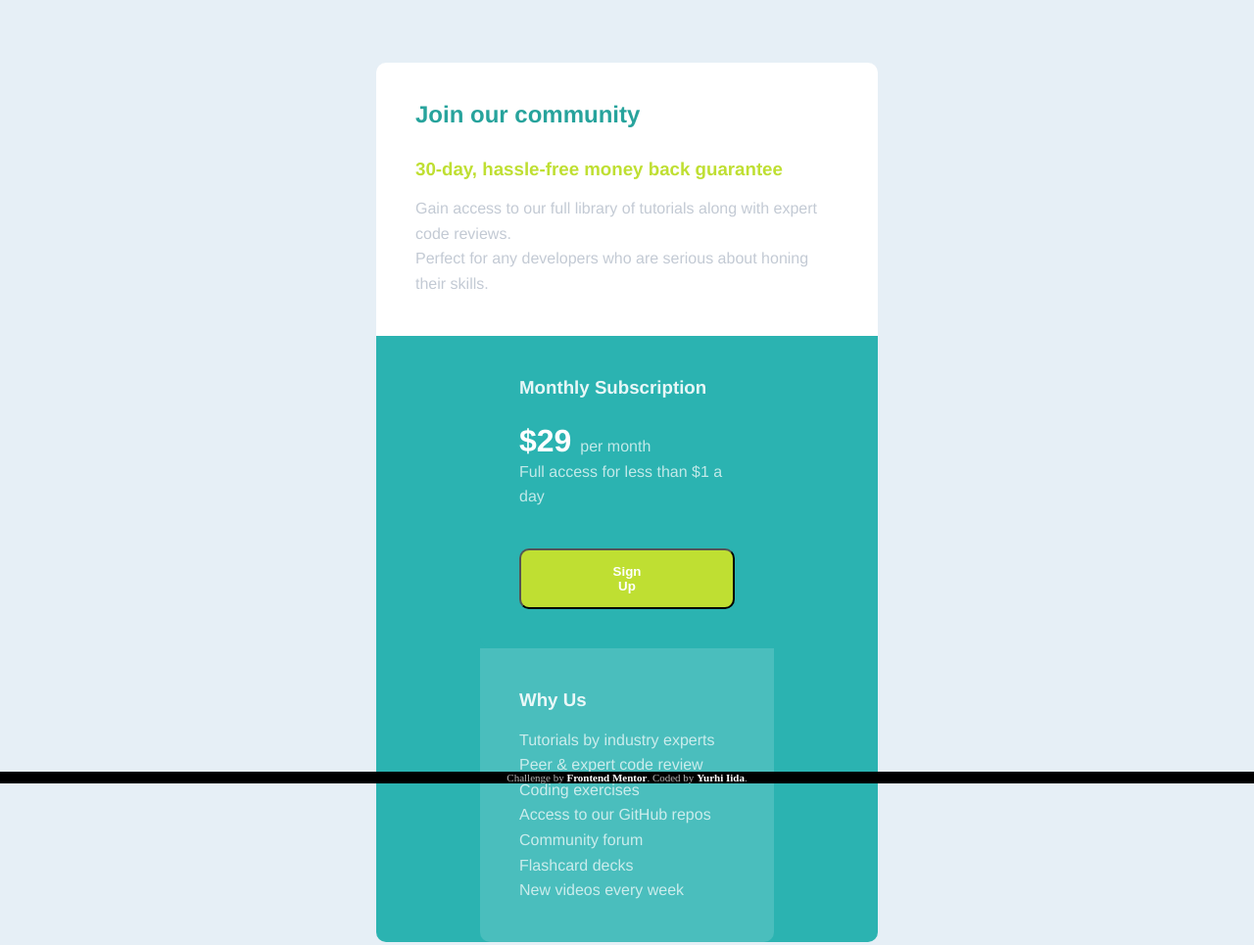
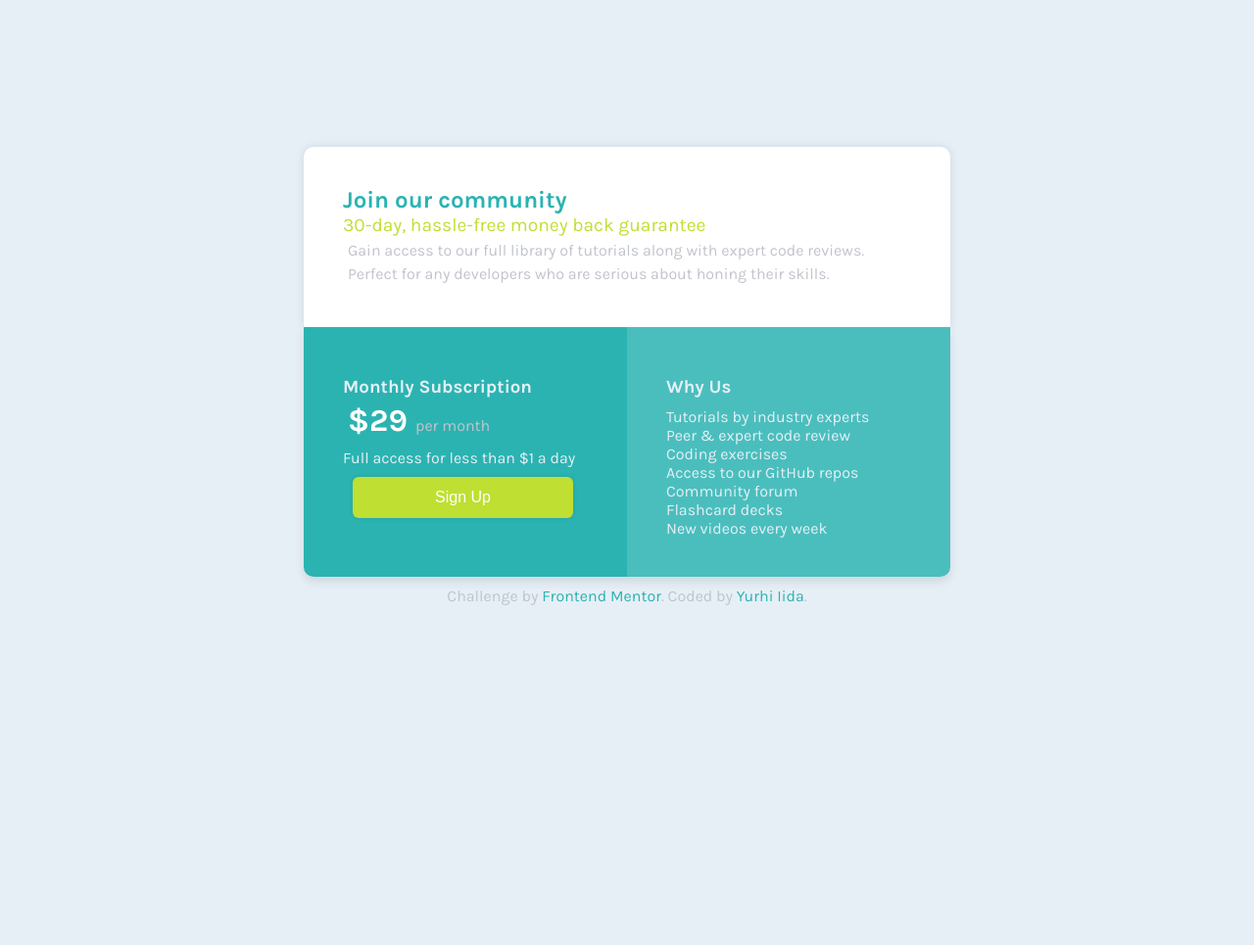
Before and after one commit to Yurhiiida/desafios, a plain HTML site: page desafios/desafio-frontendmentor/desafio-01/index.html in a window 1280 px wide. Shown: the whole page at 98% size. After the commit the page ends 800 px from the top, so only its background shows below. Drawn offline with Linux system fonts and the light colour scheme.

Commit message:
desafio 1 completo

```diff
--- a/desafios/desafio-frontendmentor/desafio-01/index.html
+++ b/desafios/desafio-frontendmentor/desafio-01/index.html
@@ -9,46 +9,38 @@
 </head>
 
 <body>
-  <div class="container" id="header">
-      <section>
-          <h2>Join our community</h2>
-          <h3>30-day, hassle-free money back guarantee</h3>
-          <p>
-              Gain access to our full library of tutorials along with expert code reviews. <br>
-              Perfect for any developers who are serious about honing their skills.
-          </p>
-      </section>
+
+    <div class="header">
+        <h1>Join our community</h1>
+        <h2>30-day, hassle-free money back guarantee</h2>
+        <p class="grey">Gain access to our full library of tutorials along with expert code reviews.</p>
+        <p class="grey">Perfect for any developers who are serious about honing their skills.</p>
+
     </div>
 
-  <div class="flex-container">
-      <div class="container" id="article">
-          <section class="sec2">
+    <main>
+        <div class="aside" id="left">
             <h3>Monthly Subscription</h3>
-              <p><strong>&dollar;29 </strong> per month</p>
+            <p class="grey"><strong>&dollar;29 </strong> per month</p>
             <p>Full access for less than &dollar;1 a day</p>
             <button>Sign Up</button>
-          </section>
         </div>
-      <div class="container" id="aside">
-          <section>
+        <div class="aside" id="right">
             <h3>Why Us</h3>
-              <p>
-                  Tutorials by industry experts <br>
+            <p>Tutorials by industry experts <br>
                 Peer &amp; expert code review <br>
                 Coding exercises <br>
                 Access to our GitHub repos <br>
                 Community forum <br>
                 Flashcard decks <br>
-                  New videos every week <br>
-              </p>
-          </section>
+                New videos every week <br></p>
         </div>
-  </div>
+    </main>
 
   <footer>
-    <p class="attribution">
+    <p>
       Challenge by <a href="https://www.frontendmentor.io?ref=challenge" target="_blank">Frontend Mentor</a>.
-      Coded by <a href="#">Yurhi Iida</a>.
+      Coded by <a href="https://github.com/Yurhiiida" target="_blank">Yurhi Iida</a>.
     </p>
   </footer>
 </body>
--- a/desafios/desafio-frontendmentor/desafio-01/style.css
+++ b/desafios/desafio-frontendmentor/desafio-01/style.css
@@ -1,114 +1,113 @@
-* { margin: 0;
+@import url('https://fonts.googleapis.com/css2?family=Karla:wght@400;700&display=swap');
 
+* {
+    margin: 0;
+    padding: 0;
 }
-
-
 
 body {
     background-color: #E6EFF6;
-    margin-top: 8vh;
-}
-.flex-container{
-    background-color: #2BB3B1;
-    display: flex;
-    flex-wrap: wrap;
-    width: 40vw;
-    min-width: 300px;
-    min-height: 300px;
-    margin: auto;
-    justify-content: center;
-    border-radius: 0 0 10px 10px;
-    margin-bottom: 50px;
+    margin-top: 140px;
+    padding: 10px;
+    font-family: 'Karla', sans-serif;
+    Font-size: 16px;
+    height: max-content;
 }
 
-.container {
-    display: flex;
-    width: 20vw;
-    min-width: 300px;
-    min-height: 250px;
-    align-items: flex-start;
-    flex-direction: column;
-    color: rgba(255, 255, 255, 0.89);
-    font-family: 'Franklin Gothic Medium', 'Arial Narrow', Arial, sans-serif, Courier, monospace;
-
+div {
+    background-color: white;
+    padding: 40px;
 }
 
-#header {
-    background-color: #FFFFFF;
-    width: 40vw;
-    min-width: 300px;
+div.header {
+    width: 580px;
     margin: auto;
     border-radius: 10px 10px 0 0;
-
+    box-shadow: 0px 0px 10px rgba(0, 0, 0, 0.100);
 }
 
-#header h2 {
-    color: #27A39C;
-    margin-bottom: 30px;
-
+main {
+    display: flex;
+    justify-content: center;
+    box-shadow: 0px 5px 10px rgba(0, 0, 0, 0.100);
+    margin: auto;
+    width: min-content;
+    border-radius: 0 0 11px 11px;
 }
 
-#header h3 {
-    color: #BFDF32;
+div.aside {
+    width: 250px;
 }
 
-p {
-    color: #ffffffb6;
+div#left {
+    background-color: #2BB3B1;
+    border-radius: 0 0 0 10px;
+}
+
+div#right {
+    background-color: #4ABEBD;
+    border-radius: 0 0 10px 0;
+}
+
+h1 {
+    color: #2BB3B1;
+    font: 700 1.5em 'Karla';
+    margin-top: 0;
+}
+
+h2 {
+    color: #BFDF32;
+    font: 400 1.2em 'Karla';
+}
+
+p, h3 {
+    color: #E6EFF6;
+    margin-top: 10px;
+}
+
+p.grey {
+    color: #C1C4CB;
+    margin: 5px;
 }
 
 p > strong {
-    font-weight: bold;
     font-size: 2em;
     color: white;
 }
 
-h3 {
-    margin-bottom: 15px;
+button {
+    background-color: #BFDF32;
+    margin: 10px;
+    width: 90%;
+    padding: 12px;
+    color: white;
+    border-radius: 6px;
+    border: 0;
+    font-size: 1em;
+    box-shadow: 0px 0px 5px rgba(0, 0, 0, 0.100);
 }
 
-#header p {
-    color: #C3CAD4;
+footer p {
+    text-align: center;
+    color: #C1C4CB;
 }
 
-
-#article {
-    background-color: #2BB3B1;
-    border-radius: 0px 0px 0px 10px;
-
-}
-button {
-    background-color: #BFDF32;
-    color: white;
-    font-weight: bold;
-    margin-top: 40px;
-    padding: 14px 90px;
-    border-radius: 10px;
-    text-align: center;
-}
-#aside {
-    background-color: #4ABEBD;
-    border-radius: 0 0 10px 10px;
+footer a {
+    color: #2BB3B1;
+    text-decoration: none;
 }
 
-section {
-    margin: 40px;
-    line-height: 1.6em;
+@media (max-width: 655px) {
+    div.header {
+        width: 250px;
+    }
+    main {
+        flex-wrap: wrap;
+    }
+    div#left {
+        border-radius: 0;
+    }
+    div#right {
+        border-radius: 0 0 10px 10px ;
+    }
 }
-
-.sec2 > h3 {
-    margin-bottom: 30px;
-}
-
-footer {
-    position: fixed;
-    bottom: 0;
-    width: 100vw;
-    background-color: rgb(0, 0, 0);
-    font-size: 11px; text-align: center;
-}
-
-.attribution a {
-    text-decoration: none;
-    font-weight: bold;
-    color: white;
-}
```
Lines whose indentation alone changed are shown as unchanged.
